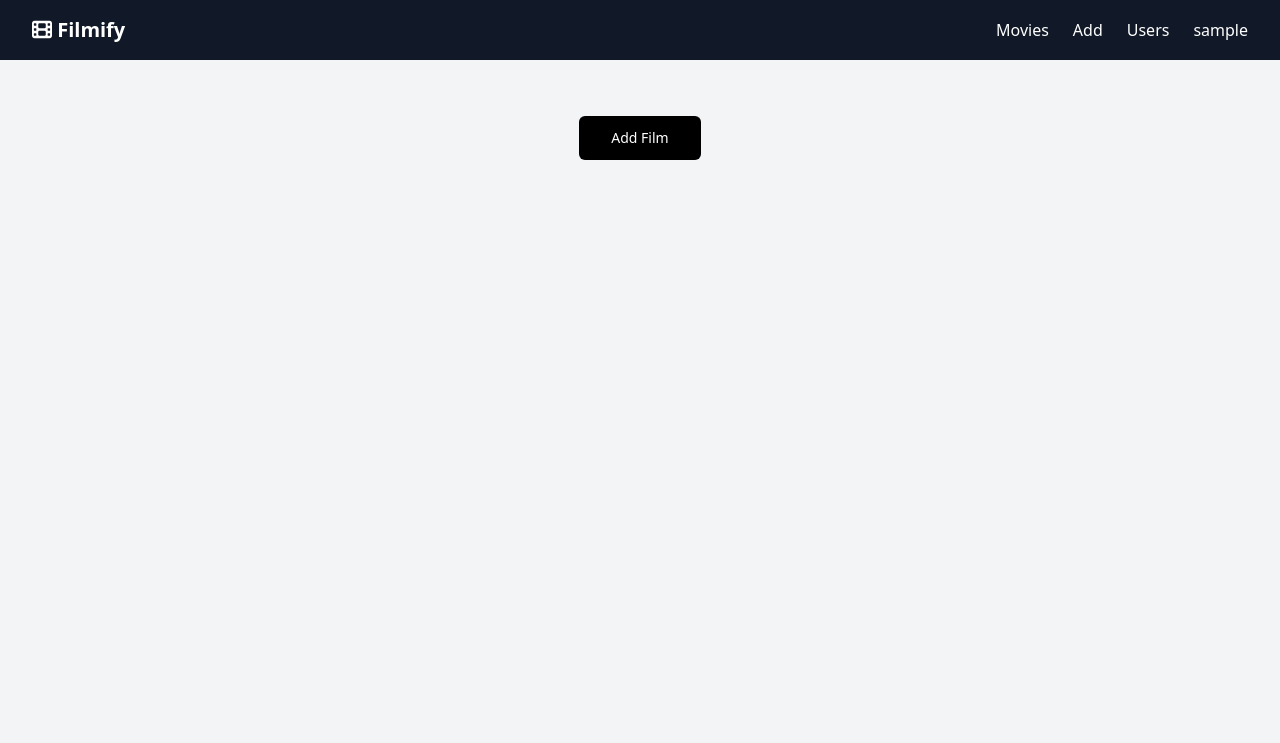
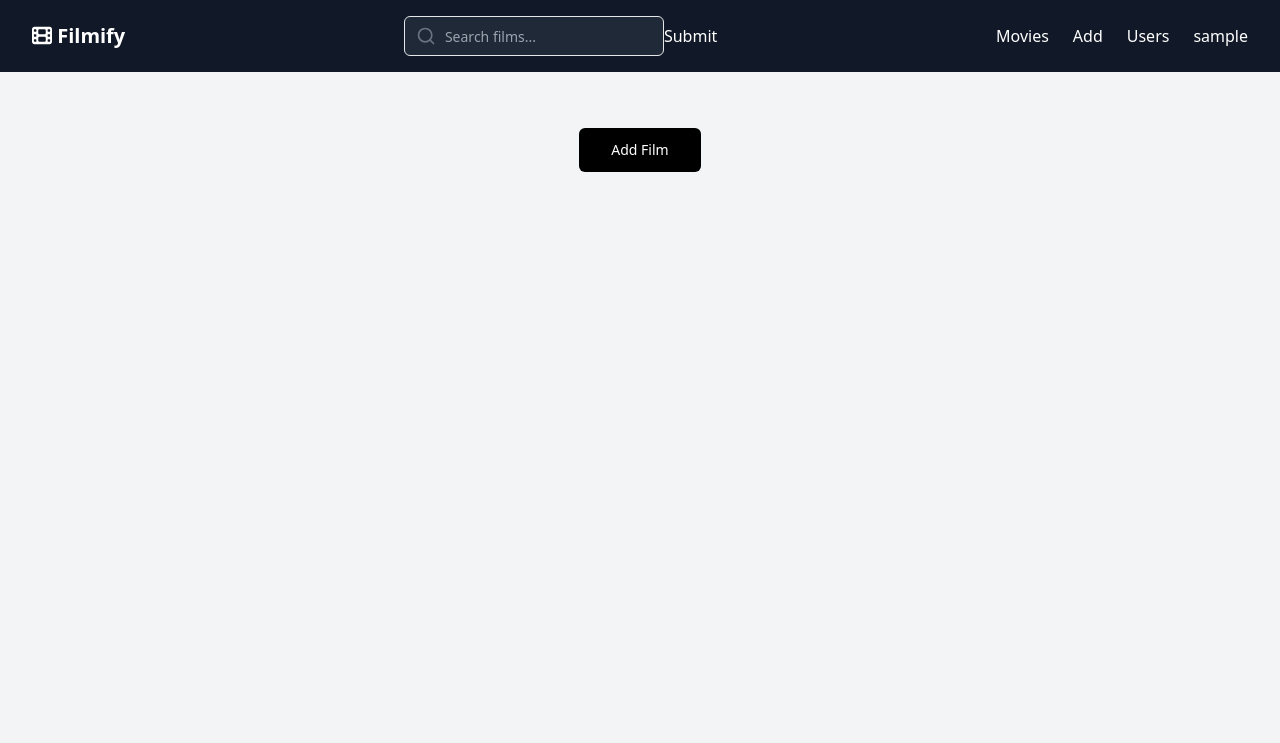
Before and after one commit to Tatrank/Filmify, a Flask app: page /films in a window 1280 px wide. Shown: the top 743 px of the page. Run offline with Flask 3, Linux system fonts and the light colour scheme; the visitor is signed in with stand-in values (Sample User, id 1); some libraries are stand-ins or nearby versions.

Commit message:
added search bar

```diff
--- a/main.py
+++ b/main.py
@@ -43,6 +43,8 @@
     image = db.Column(db.String(100), nullable=False, default='Untitled5.png')
     comment = db.relationship('Comment', backref='film', lazy=True)
     rating = db.Column(db.Float, nullable=True, default=0.0)
+    def as_dict(self):
+       return {c.name: getattr(self, c.name) for c in self.__table__.columns}
     def __repr__(self):
         return '<Film %r>' % self.title
 
@@ -212,6 +214,10 @@
 def films():
     if not session.get('username'):
         return redirect(url_for('home'))
+    serche = request.args.get('search')
+    if serche:
+        films = Film.query.filter(Film.title.contains(serche)).all()
+        return render_template('films.html', films=films, admin=session['admin'])
     films = Film.query.all()
     return render_template('films.html', films=films, admin=session['admin'])
 
@@ -299,6 +305,7 @@
         actor_name = request.form['actor']
         image = request.files.get("image")
         csfd = request.form['csfd']
+        rating = request.form['rating']
         rating = scraper(csfd) if csfd else None
         if image:
             filename = secure_filename(image.filename)
@@ -385,10 +392,20 @@
     session.pop('user_id', None)
     return 'User was deleted', 200
 
+@app.route("/search", methods=['GET'])
+def search():
+    serche = request.args.get('search')
+    print(serche)
+    if serche:
 
+        #i want to retur films as a json but first i need to query them and after that i need to convert them to json
+        films = Film.query.filter(Film.title.contains(serche)).all()
+        films = [film.as_dict() for film in films]
+        return jsonify(films)
+    return 'No films found', 404
 
 # main driver function
 if __name__ == '__main__':
     # run() method of Flask class runs the application
     # on the local development server.
-    app.run(debug=True, port=8000)
+    app.run(debug=True,)
--- a/templates/base.html
+++ b/templates/base.html
@@ -1,20 +1,15 @@
 <!DOCTYPE html>
 <html lang="en">
+
 <head>
   <meta charset="UTF-8" />
   <meta name="viewport" content="width=device-width, initial-scale=1.0" />
   <title>Document</title>
-    <link
-      href="https://cdn.jsdelivr.net/npm/tailwindcss@2.2.19/dist/tailwind.min.css"
-      rel="stylesheet"
-    />
+  <link href="https://cdn.jsdelivr.net/npm/tailwindcss@2.2.19/dist/tailwind.min.css" rel="stylesheet" />
   <script src="{{ url_for('static', filename='js/main.js') }}"></script>
-    <script
-      src="https://kit.fontawesome.com/4b8a91679a.js"
-      crossorigin="anonymous"
-    ></script>
-    {% block scripts %}{% endblock %}
+  <script src="https://kit.fontawesome.com/4b8a91679a.js" crossorigin="anonymous"></script>
 </head>
+
 <body>
   <!--
 // v0 by Vercel.
@@ -24,10 +19,32 @@
   <div class="flex flex-col min-h-screen">
     <header class="bg-gray-900 text-white py-4 px-6 md:px-8">
       <div class="container mx-auto flex justify-between items-center">
-          <a class="text-xl font-bold" href="{{ url_for('films' ) }}"
-            ><i class="fa-solid fa-film"></i> Filmify
+        <a class="text-xl font-bold" href="{{ url_for('films' ) }}"><i class="fa-solid fa-film"></i> Filmify
         </a>
+        <div class="flex items-center space-x-4">
+          <div class="relative">
+            <svg xmlns="http://www.w3.org/2000/svg" width="24" height="24" viewBox="0 0 24 24" fill="none"
+              stroke="currentColor" stroke-width="2" stroke-linecap="round" stroke-linejoin="round"
+              class="absolute left-3 top-1/2 transform -translate-y-1/2 text-gray-500 dark:text-gray-400 w-5 h-5">
+              <circle cx="11" cy="11" r="8"></circle>
+              <path d="m21 21-4.3-4.3"></path>
+            </svg>
+            <form id="searchForm" class="flex">
+              <input
+                class="flex h-10 w-full border border-input px-3 text-sm ring-offset-background file:border-0 file:bg-transparent file:text-sm file:font-medium placeholder:text-muted-foreground focus-visible:outline-none focus-visible:ring-2 focus-visible:ring-ring focus-visible:ring-offset-2 disabled:cursor-not-allowed disabled:opacity-50 pl-10 pr-4 py-2 rounded-md bg-gray-800 focus:outline-none focus:ring-2 focus:ring-gray-600"
+                placeholder="Search films..." type="text" name="search" id="search" />
+              <button>
+
+                Submit
+              </button>
+            </form>
+            <div id="serchResults" class="absolute bg-black">
+
+            </div>
+          </div>
+        </div>
         <nav class="hidden md:flex items-center space-x-6">
+
           <a class="hover:text-gray-400" href="{{ url_for('films' ) }}">
             Movies
           </a>
@@ -35,9 +52,7 @@
           <a class="hover:text-gray-400" href="{{ url_for('add_film' ) }}">
             Add
           </a>
-            <a class="hover:text-gray-400" href="{{ url_for('users' ) }}"
-              >Users</a
-            >
+          <a class="hover:text-gray-400" href="{{ url_for('users' ) }}">Users</a>
           {% endif %} {% if session["username"] %}
           <a class="hover:text-gray-400" href="{{ url_for('logout' ) }}">
             {{ session["username"] }}
@@ -46,20 +61,9 @@
         </nav>
         <div class="md:hidden">
           <button
-              class="inline-flex items-center justify-center whitespace-nowrap rounded-md text-sm font-medium ring-offset-background transition-colors focus-visible:outline-none focus-visible:ring-2 focus-visible:ring-ring focus-visible:ring-offset-2 disabled:pointer-events-none disabled:opacity-50 hover:bg-accent hover:text-accent-foreground h-10 w-10"
-            >
-              <svg
-                xmlns="http://www.w3.org/2000/svg"
-                width="24"
-                height="24"
-                viewBox="0 0 24 24"
-                fill="none"
-                stroke="currentColor"
-                stroke-width="2"
-                stroke-linecap="round"
-                stroke-linejoin="round"
-                class="w-6 h-6"
-              >
+            class="inline-flex items-center justify-center whitespace-nowrap rounded-md text-sm font-medium ring-offset-background transition-colors focus-visible:outline-none focus-visible:ring-2 focus-visible:ring-ring focus-visible:ring-offset-2 disabled:pointer-events-none disabled:opacity-50 hover:bg-accent hover:text-accent-foreground h-10 w-10">
+            <svg xmlns="http://www.w3.org/2000/svg" width="24" height="24" viewBox="0 0 24 24" fill="none"
+              stroke="currentColor" stroke-width="2" stroke-linecap="round" stroke-linejoin="round" class="w-6 h-6">
               <line x1="4" x2="20" y1="12" y2="12"></line>
               <line x1="4" x2="20" y1="6" y2="6"></line>
               <line x1="4" x2="20" y1="18" y2="18"></line>
@@ -81,4 +85,59 @@
     </footer>
   </div>
 </body>
+{% block scripts %}{% endblock %}
+<script>
+
+  function deleteFilm(film_id) {
+    console.log(film_id);
+    //rip off from this element  <input type="hidden" name="csrf_token" value="{{csrf_token()}}" /> csrf_token
+    const csrf_token = "{{csrf_token()}}";
+    console.log(csrf_token);
+    fetch(`/delete/${film_id}`, {
+      method: "DELETE",
+      headers: {
+        "Content-Type": "application/json",
+        "X-CSRFToken": csrf_token,
+      },
+      body: JSON.stringify({ csrf_token: csrf_token }),
+    })
+      .then(() => {
+        window.location.reload();
+      })
+      .catch((error) => {
+        console.error("Error:", error);
+      });
+  }
+  //search
+  document.getElementById("search").addEventListener("input", async (e) => {
+
+
+    const search = e.target.value;
+    if (search.length < 3) {
+      return;
+    }
+    data = await fetch("/search?search=" + search)
+      .then((response) => response.json())
+      .then((data) => {
+        console.log(data);
+        return data;
+      });
+
+    const searchResults = document.getElementById("serchResults");
+    searchResults.innerHTML = "";
+    if (data.length === 0) {
+      const div = document.createElement("div");
+      div.innerHTML = "No results found";
+      searchResults.appendChild(div);
+    }
+    data.forEach((film) => {
+      const div = document.createElement("div");
+      div.innerHTML = `<a href="/film/${film.id}">${film.title}</a>`;
+      searchResults.appendChild(div);
+    });
+
+  })
+
+</script>
+
 </html>
--- a/templates/films.html
+++ b/templates/films.html
@@ -1,39 +1,17 @@
 {% extends 'base.html' %} {% block content %}
-<div
-  class="container mx-auto grid grid-cols-1 sm:grid-cols-2 md:grid-cols-3 lg:grid-cols-4 gap-6"
->
+
+<div class="container mx-auto grid grid-cols-1 sm:grid-cols-2 md:grid-cols-3 lg:grid-cols-4 gap-6">
+
   {% for film in films %} {% include 'film.html' %} {% endfor %}
 </div>
 {% if admin %}
 <div class="container mx-auto flex justify-center mt-6">
-  <a
-    href="{{ url_for('add_film' ) }}"
-    class="inline-flex items-center bg-black text-white justify-center whitespace-nowrap text-sm font-medium ring-offset-background transition-colors focus-visible:outline-none focus-visible:ring-2 focus-visible:ring-ring focus-visible:ring-offset-2 disabled:pointer-events-none disabled:opacity-50 bg-primary text-primary-foreground hover:bg-primary/90 h-11 rounded-md px-8 mx-auto"
-  >
+  <a href="{{ url_for('add_film' ) }}"
+    class="inline-flex items-center bg-black text-white justify-center whitespace-nowrap text-sm font-medium ring-offset-background transition-colors focus-visible:outline-none focus-visible:ring-2 focus-visible:ring-ring focus-visible:ring-offset-2 disabled:pointer-events-none disabled:opacity-50 bg-primary text-primary-foreground hover:bg-primary/90 h-11 rounded-md px-8 mx-auto">
     Add Film
   </a>
 </div>
 {% endif %} {% endblock %} {% block scripts %}
 <script>
-  function deleteFilm(film_id) {
-    console.log(film_id);
-    //rip off from this element  <input type="hidden" name="csrf_token" value="{{csrf_token()}}" /> csrf_token
-    const csrf_token = "{{csrf_token()}}";
-    console.log(csrf_token);
-    fetch(`/delete/${film_id}`, {
-      method: "DELETE",
-      headers: {
-        "Content-Type": "application/json",
-        "X-CSRFToken": csrf_token,
-      },
-      body: JSON.stringify({ csrf_token: csrf_token }),
-    })
-      .then(() => {
-        window.location.reload();
-      })
-      .catch((error) => {
-        console.error("Error:", error);
-      });
-  }
 </script>
 {% endblock %}
```
Lines whose indentation alone changed are shown as unchanged.
